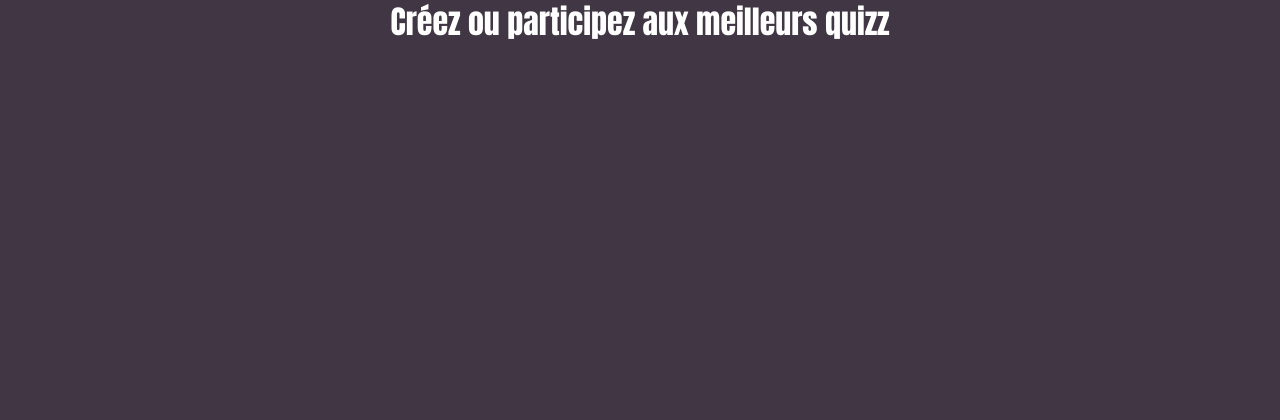
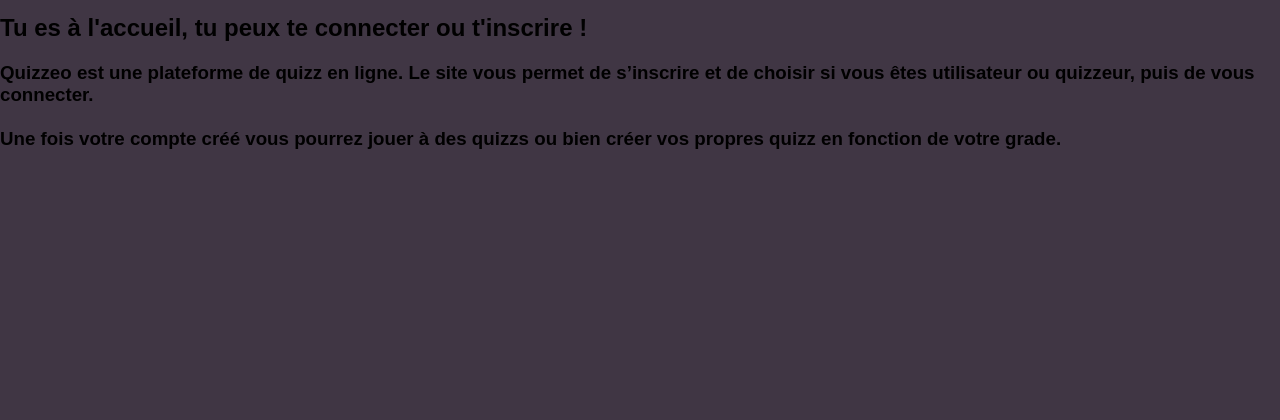
Before and after one commit to mimiranto/quizzeo, a PHP site: page / in a window 1280 px wide. Shown: the part 133-553 px from the top of the page. Run offline with PHP 8.4, Linux system fonts and the light colour scheme.

Commit message:
feat(view): modification page d'accueil

```diff
--- a/index.php
+++ b/index.php
@@ -33,6 +33,7 @@
         nav img{
             width:100px;
             text-align: center;
+            margin-top: 18px;
         }
         .log{
             margin-top: 13px;
@@ -64,6 +65,7 @@
             font-weight: bold;
             display:flex;
             justify-content: center;
+            text-align: center;
         }
     </style>
 </head>
@@ -81,7 +83,17 @@
         </div>
     </nav>
 
-   <h1 id="txt">Créez ou participez aux meilleurs quizz</h1>
+    <div id="text">
+                <h2>Tu es à l'accueil, tu peux te connecter ou t'inscrire !</h2>
+                <h3>
+                    Quizzeo est une plateforme de quizz en ligne. Le site vous permet de s’inscrire et de choisir si vous êtes utilisateur ou quizzeur, puis de vous connecter.
+                    <br>
+                    <br>
+                    Une fois votre compte créé vous pourrez jouer à des quizzs ou bien créer vos propres quizz en fonction de votre grade.
+                    <br>
+                    <br>
+                </h3>
+    </div>
 
 
 </body>
```
